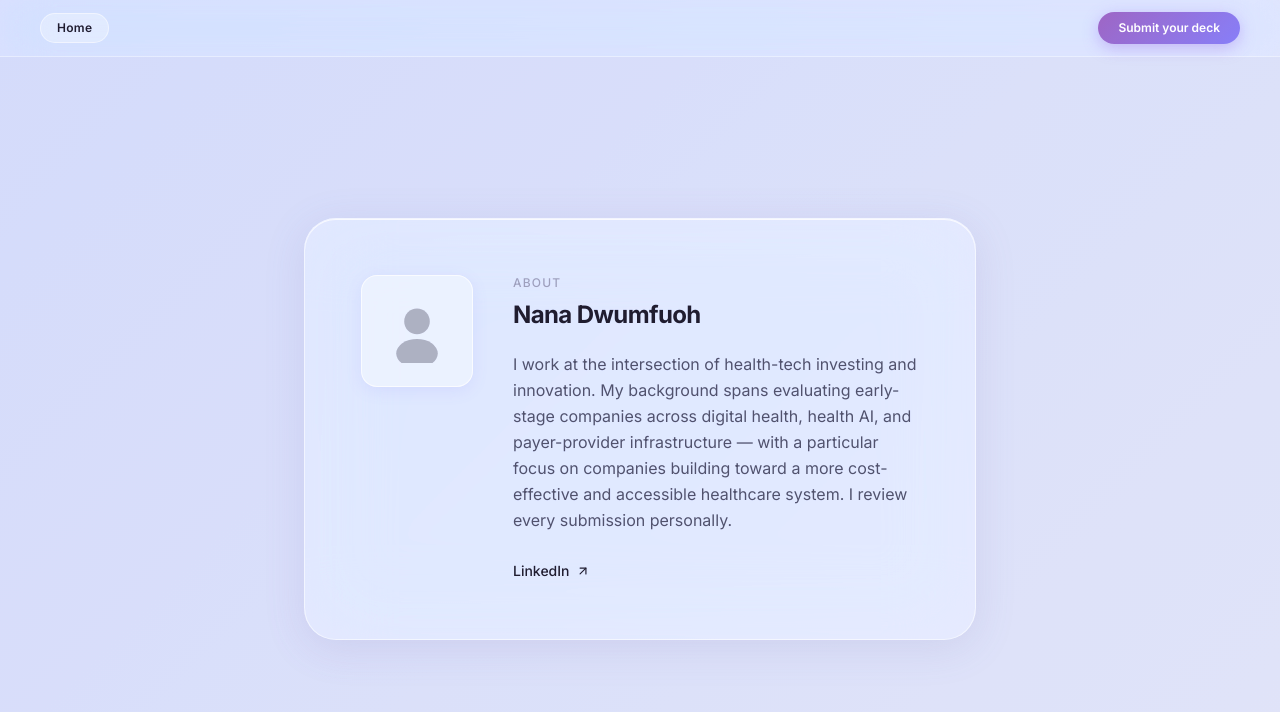
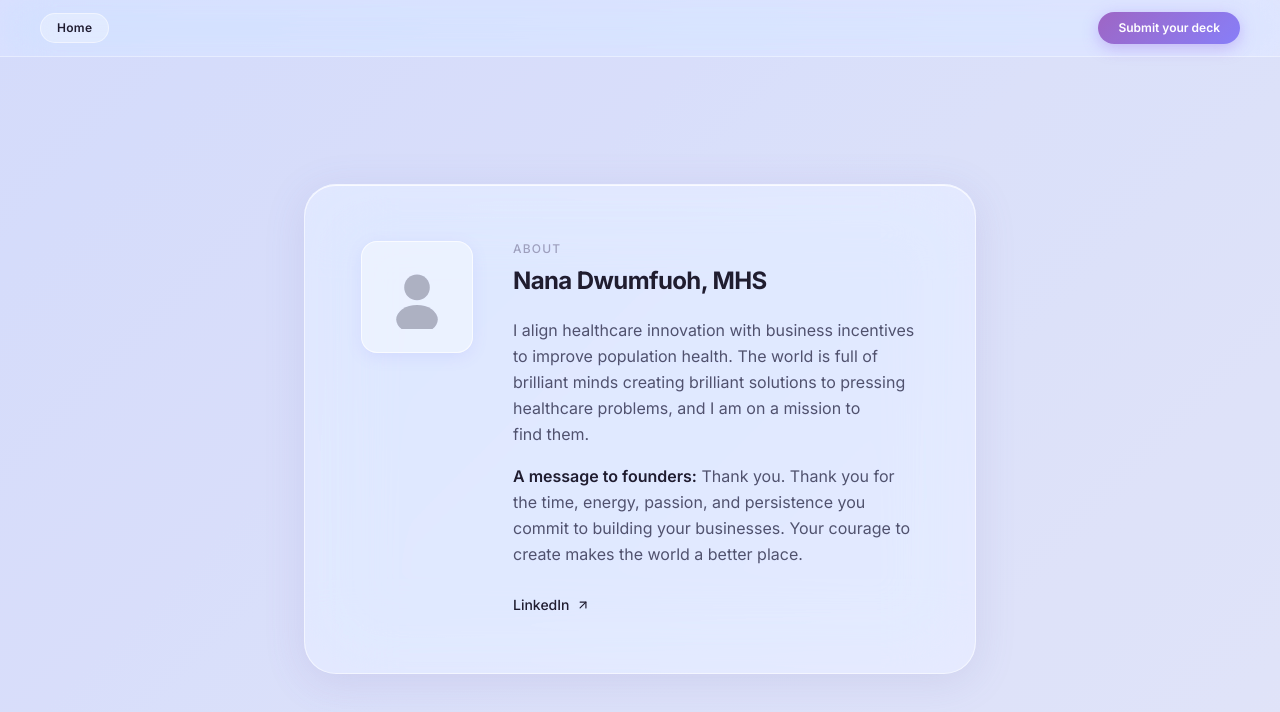
Before and after one commit to ndwumfuoh5-debug/sourcevc, a Next.js app: page /about in a window 1280 px wide. Shown: the top 712 px of the page. Built offline with nearby package versions, Linux system fonts and the light colour scheme.

Commit message:
Chat changes

```diff
--- a/src/app/about/page.tsx
+++ b/src/app/about/page.tsx
@@ -95,12 +95,16 @@ export default function AboutPage() {
                 About
               </p>
               <h1 className="text-2xl font-bold text-[#1a1f2e] tracking-tight mb-5">
-                Nana Dwumfuoh
+                Nana Dwumfuoh, MHS
               </h1>
 
-              <p className="text-slate-600 text-base leading-relaxed text-pretty max-w-prose">
-                I work at the intersection of health-tech investing and innovation. My background spans evaluating early-stage companies across digital health, health AI, and payer-provider infrastructure — with a particular focus on companies building toward a more cost-effective and accessible healthcare system. I review every submission personally.
-              </p>
+              <div className="text-slate-600 text-base leading-relaxed text-pretty max-w-prose space-y-4">
+                <p>I align healthcare innovation with business incentives to improve population health. The world is full of brilliant minds creating brilliant solutions to pressing healthcare problems, and I am on a mission to find them.</p>
+                <p>
+                  <span className="font-semibold text-[#1a1f2e]">A message to founders:</span> Thank you.{" "}
+                  Thank you for the time, energy, passion, and persistence you commit to building your businesses. Your courage to create makes the world a better place.
+                </p>
+              </div>
 
               {/* LinkedIn */}
               <a
```
